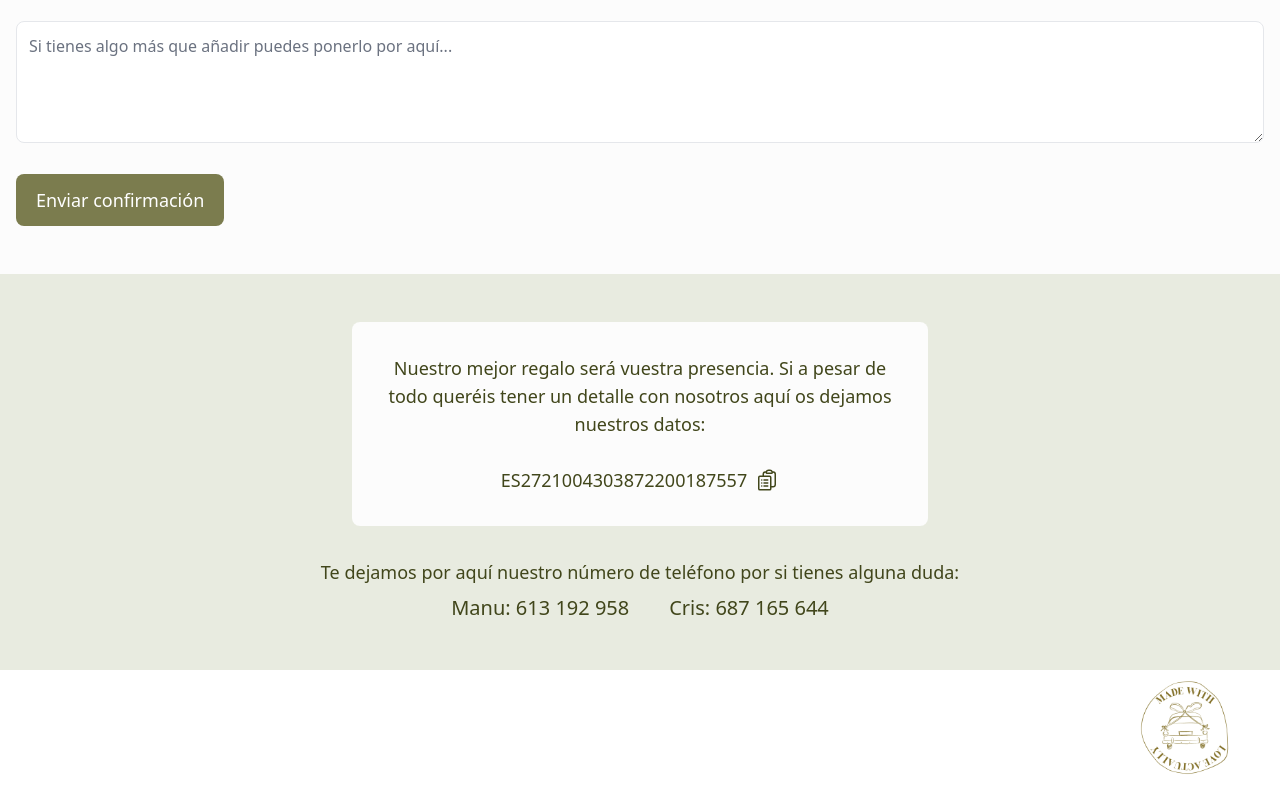
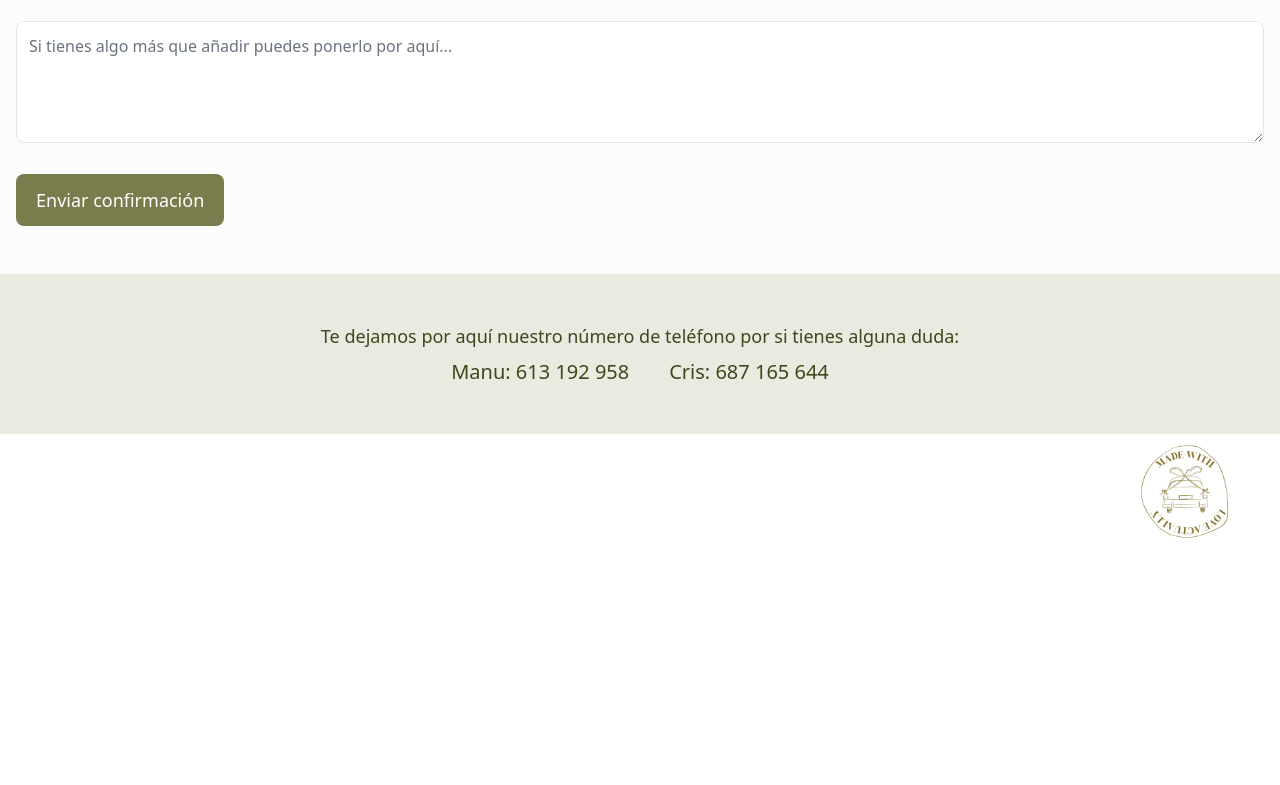
Before and after one commit to soyjaimefm/wedd-web, an Astro site: page / in a window 1280 px wide. Shown: the part 2989-3774 px from the top of the page. After the commit the page ends 3538 px from the top, so only its background shows below. Built offline with nearby package versions, Linux system fonts and the light colour scheme; Astro itself is replaced by a stand-in of ours; a web font is replaced by a local one.

Commit message:
removed account number

```diff
--- a/src/components/Contact.astro
+++ b/src/components/Contact.astro
@@ -3,17 +3,6 @@ import CopyIcon from "./Icons/CopyIcon.astro";
 ---
 
 <div>
-  <div class="bg-beige p-8 max-w-xl rounded-lg mx-auto mb-8">
-    <p class="text-center">
-      Nuestro mejor regalo será vuestra presencia. Si a pesar de todo queréis tener un detalle con nosotros aquí os dejamos nuestros datos:
-      <br>
-      <br>
-    </p>
-    <div id="ACCOUNT_BUTTON" class="flex items-center justify-center gap-2 cursor-pointer">
-      <span id="ACCOUNT">ES2721004303872200187557</span>
-      <div class="w-6"><CopyIcon /></div>
-    </div>
-  </div>
 
   <p class="text-center">
     Te dejamos por aquí nuestro número de teléfono por si tienes alguna duda:
```
